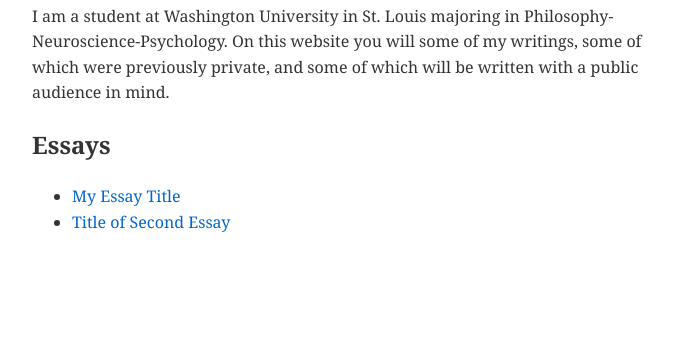
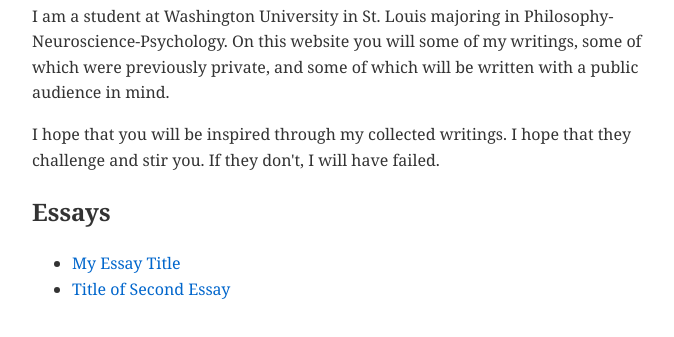
Before and after one commit to elai55/elai55.github.io, a plain HTML site: page index.html in a window 1280 px wide. Shown: the part 129-466 px from the top of the page, without its empty margins (283-957 px from the left). Drawn offline with Linux system fonts and the light colour scheme.

Commit message:
Update index.html

```diff
--- a/index.html
+++ b/index.html
@@ -25,7 +25,7 @@
 <body>
     <h1>Enoch Lai</h1>
     <p>I am a student at Washington University in St. Louis majoring in Philosophy-Neuroscience-Psychology. On this website you will some of my writings, some of which were previously private, and some of which will be written with a public audience in mind.</p>
-
+    <p>I hope that you will be inspired through my collected writings. I hope that they challenge and stir you. If they don't, I will have failed.</p>
     <h2>Essays</h2>
     <ul>
     <li><a href="1-10-26.html">My Essay Title</a></li>
```
